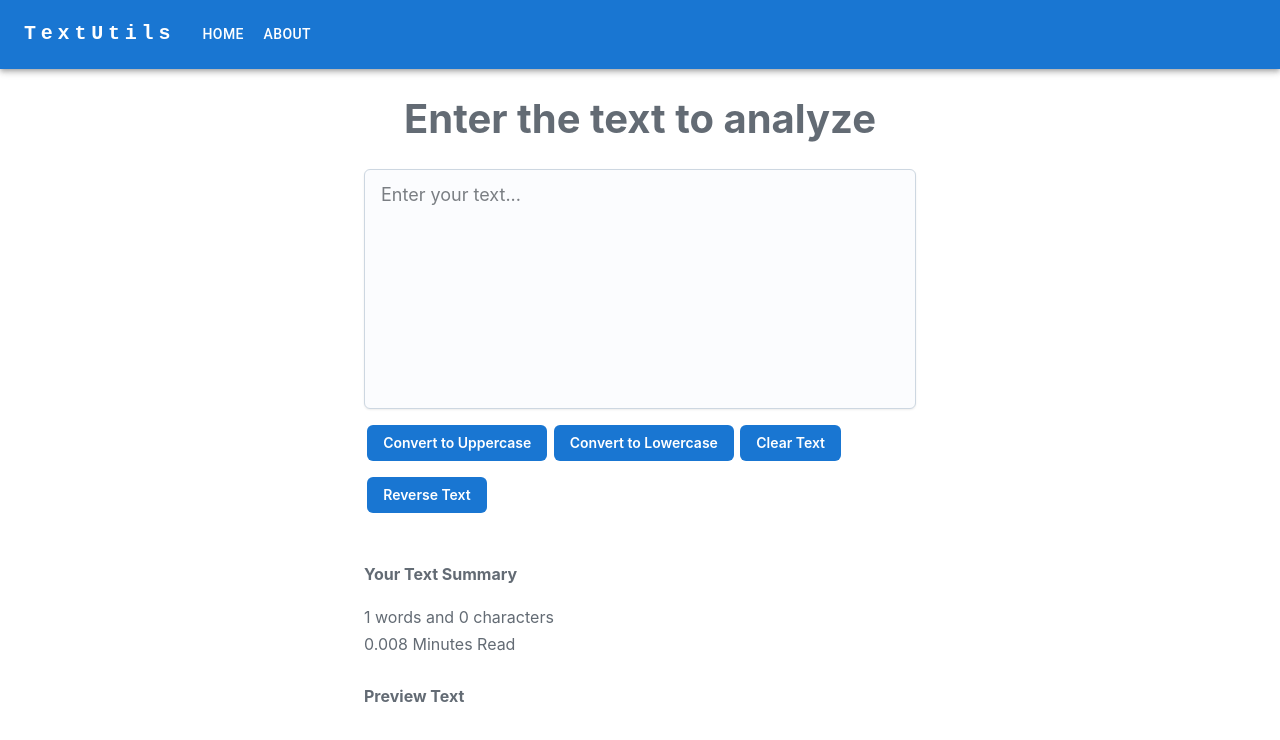
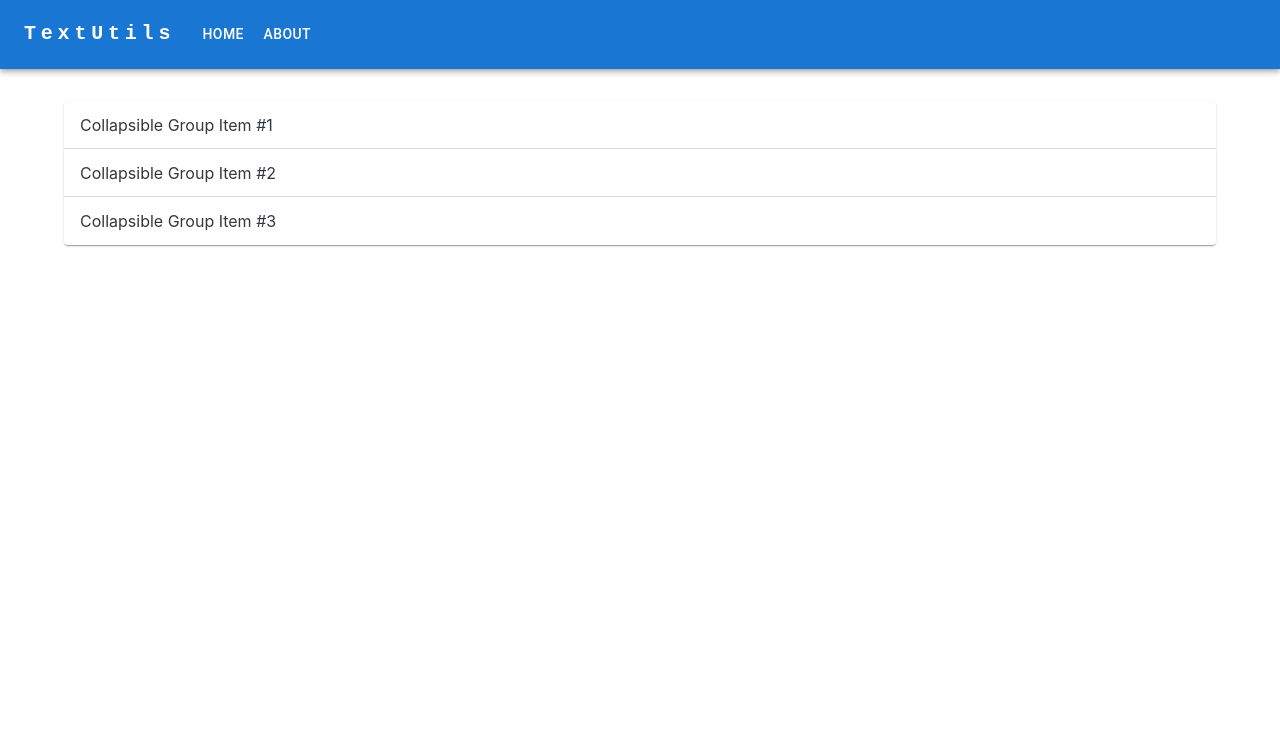
Before and after one commit to eyekavya/TextUtils, a React (Create React App) app: page / in a window 1280 px wide. Shown: the top 740 px of the page. Built offline with nearby package versions, Linux system fonts and the light colour scheme.

Commit message:
Added About Section

```diff
--- a/src/App.js
+++ b/src/App.js
@@ -1,17 +1,19 @@
 import "./App.css";
 import Navbar from "./components/Navbar";
-import TextForm from "./components/TextForm";
+// import TextForm from "./components/TextForm";
 import Container from "@mui/material/Container";
-import Heading from "./components/Heading";
+import About from "./components/About";
+// import Heading from "./components/Heading";
 
 function App() {
   return (
     <>
       <Navbar title="TextUtils" />
+      <About />
 
       <Container maxWidth="sm">
-        <Heading heading="Enter the text to analyze" />
-        <TextForm />
+        {/* <Heading heading="Enter the text to analyze" /> */}
+        {/* <TextForm /> */}
       </Container>
     </>
   );
--- a/src/components/About.js
+++ b/src/components/About.js
@@ -0,0 +1,65 @@
+import { Container, Typography } from "@mui/joy";
+import { Accordion, AccordionDetails, AccordionSummary } from "@mui/material";
+import React from "react";
+
+function About() {
+  return (
+    <>
+      <Container maxWidth="lg" sx={{ mt: "2rem" }}>
+        <Accordion
+        // expanded={expanded === "panel1"}
+        // onChange={handleChange("panel1")}
+        >
+          <AccordionSummary aria-controls="panel1d-content" id="panel1d-header">
+            <Typography>Collapsible Group Item #1</Typography>
+          </AccordionSummary>
+          <AccordionDetails>
+            <Typography>
+              Lorem ipsum dolor sit amet, consectetur adipiscing elit.
+              Suspendisse malesuada lacus ex, sit amet blandit leo lobortis
+              eget. Lorem ipsum dolor sit amet, consectetur adipiscing elit.
+              Suspendisse malesuada lacus ex, sit amet blandit leo lobortis
+              eget.
+            </Typography>
+          </AccordionDetails>
+        </Accordion>
+        <Accordion
+        // expanded={expanded === "panel2"}
+        // onChange={handleChange("panel2")}
+        >
+          <AccordionSummary aria-controls="panel2d-content" id="panel2d-header">
+            <Typography>Collapsible Group Item #2</Typography>
+          </AccordionSummary>
+          <AccordionDetails>
+            <Typography>
+              Lorem ipsum dolor sit amet, consectetur adipiscing elit.
+              Suspendisse malesuada lacus ex, sit amet blandit leo lobortis
+              eget. Lorem ipsum dolor sit amet, consectetur adipiscing elit.
+              Suspendisse malesuada lacus ex, sit amet blandit leo lobortis
+              eget.
+            </Typography>
+          </AccordionDetails>
+        </Accordion>
+        <Accordion
+        // expanded={expanded === "panel3"}
+        // onChange={handleChange("panel3")}
+        >
+          <AccordionSummary aria-controls="panel3d-content" id="panel3d-header">
+            <Typography>Collapsible Group Item #3</Typography>
+          </AccordionSummary>
+          <AccordionDetails>
+            <Typography>
+              Lorem ipsum dolor sit amet, consectetur adipiscing elit.
+              Suspendisse malesuada lacus ex, sit amet blandit leo lobortis
+              eget. Lorem ipsum dolor sit amet, consectetur adipiscing elit.
+              Suspendisse malesuada lacus ex, sit amet blandit leo lobortis
+              eget.
+            </Typography>
+          </AccordionDetails>
+        </Accordion>
+      </Container>
+    </>
+  );
+}
+
+export default About;
```
